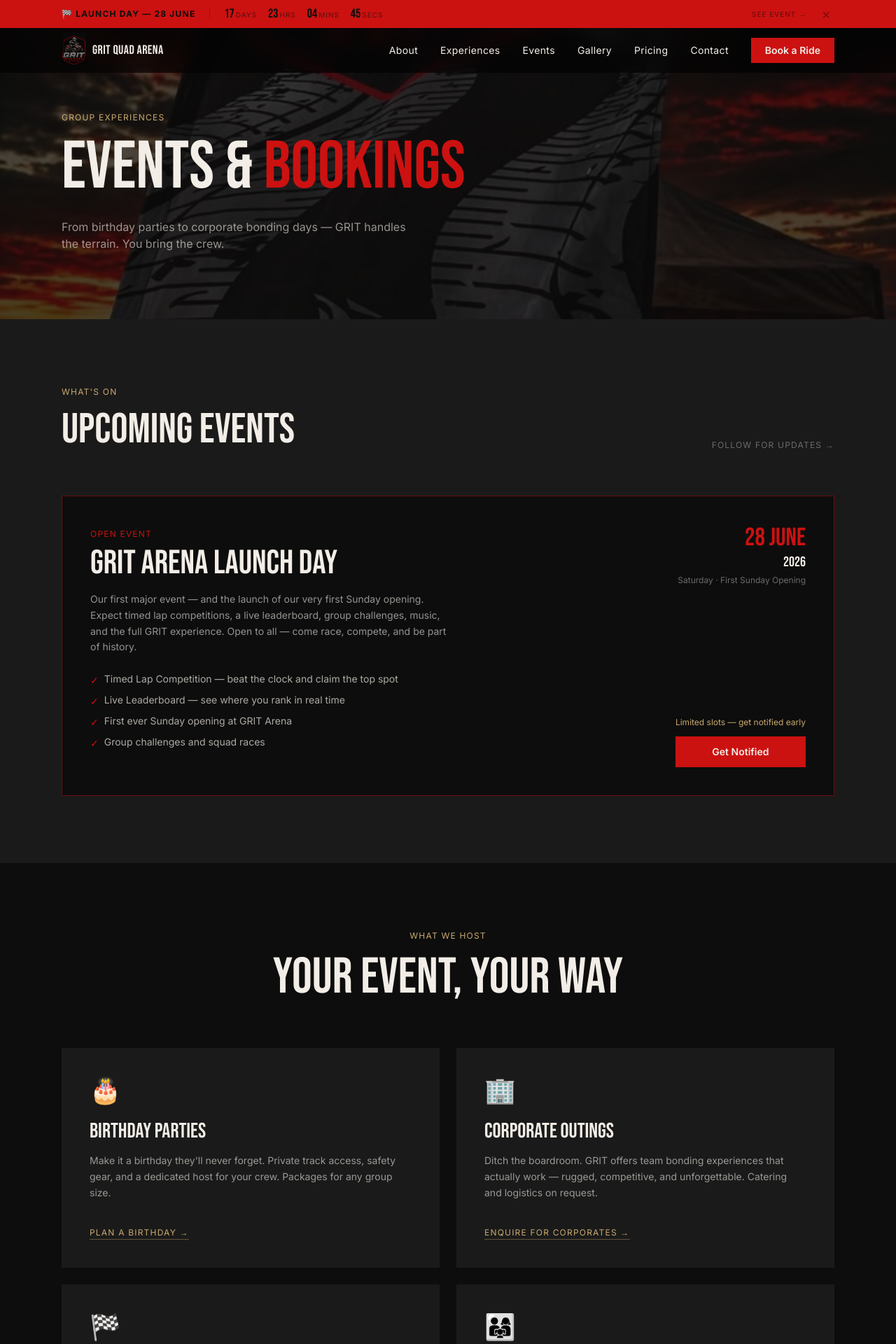
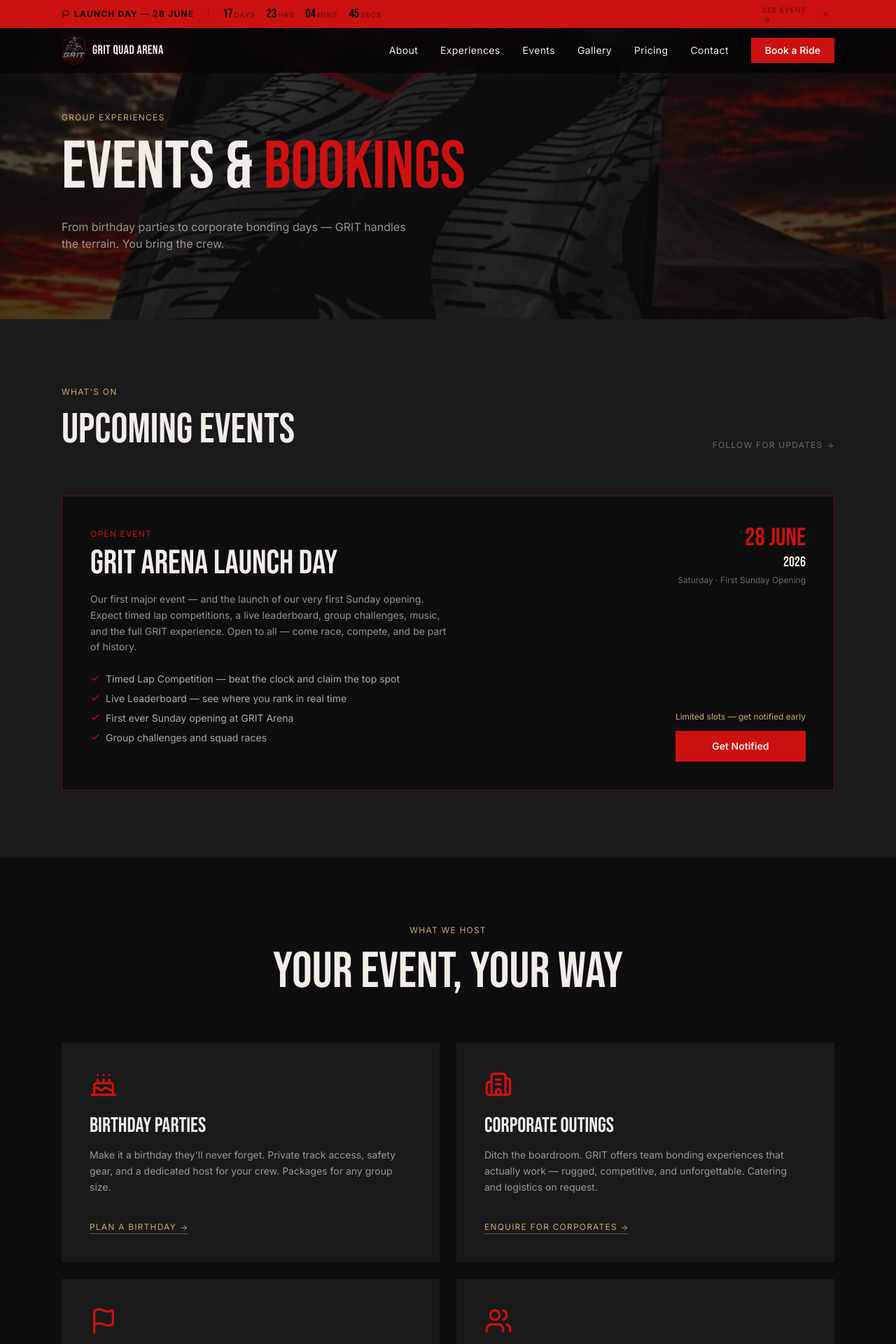
Before and after one commit to PTM-Ngelale/grit-quad-arena, a Next.js app: page /events in a window 1280 px wide. Shown: the top 1920 px of the page at 70% size. Built offline with nearby package versions, Linux system fonts and the light colour scheme.

Commit message:
Install lucide-react and replace all icons project-wide
Replaces unicode characters (★ → → ✓ ×) and emoji icons with
Lucide components: Star, ArrowRight, Check, X, Flag, Cake,
Building2, Users across 8 files.

Co-Authored-By: Claude Sonnet 4.6 <noreply@anthropic.com>

```diff
--- a/app/booking/page.tsx
+++ b/app/booking/page.tsx
@@ -1,4 +1,5 @@
 import type { Metadata } from 'next'
+import { Check } from 'lucide-react'
 import Navbar from '@/components/Navbar'
 import Footer from '@/components/Footer'
 import ScrollRevealProvider from '@/components/ScrollRevealProvider'
@@ -139,7 +140,7 @@ export default function BookingPage() {
                     'Refund policy: [PLACEHOLDER]',
                   ].map((item) => (
                     <li key={item} className="font-body text-grit-white/70 text-sm flex items-start gap-2">
-                      <span className="text-grit-orange mt-0.5 text-xs shrink-0">✓</span>
+                      <Check size={14} className="text-grit-orange mt-0.5 shrink-0" aria-hidden="true" />
                       {item}
                     </li>
                   ))}
--- a/app/events/page.tsx
+++ b/app/events/page.tsx
@@ -1,5 +1,6 @@
 import type { Metadata } from 'next'
 import Image from 'next/image'
+import { Check, ArrowRight, Cake, Building2, Flag, Users } from 'lucide-react'
 import Navbar from '@/components/Navbar'
 import Footer from '@/components/Footer'
 import ScrollRevealProvider from '@/components/ScrollRevealProvider'
@@ -28,28 +29,28 @@ const upcomingEvents = [
 
 const eventTypes = [
   {
-    icon: '🎂',
+    icon: <Cake size={40} className="text-grit-orange" aria-hidden="true" />,
     title: 'Birthday Parties',
     description:
       "Make it a birthday they'll never forget. Private track access, safety gear, and a dedicated host for your crew. Packages for any group size.",
     cta: 'Plan a Birthday',
   },
   {
-    icon: '🏢',
+    icon: <Building2 size={40} className="text-grit-orange" aria-hidden="true" />,
     title: 'Corporate Outings',
     description:
       'Ditch the boardroom. GRIT offers team bonding experiences that actually work — rugged, competitive, and unforgettable. Catering and logistics on request.',
     cta: 'Enquire for Corporates',
   },
   {
-    icon: '🏁',
+    icon: <Flag size={40} className="text-grit-orange" aria-hidden="true" />,
     title: 'Private Track Days',
     description:
       'Book the entire arena for your group. Full track access, custom duration, and a dedicated safety crew. Ideal for car clubs, schools, and large gatherings.',
     cta: 'Book a Private Day',
   },
   {
-    icon: '👨‍👩‍👧',
+    icon: <Users size={40} className="text-grit-orange" aria-hidden="true" />,
     title: 'Family Sessions',
     description:
       'Supervised family rides for all ages. Our team ensures a safe, fun experience for first-timers and younger riders. Age restrictions apply.',
@@ -100,7 +101,7 @@ export default function EventsPage() {
               rel="noopener noreferrer"
               className="font-body text-grit-muted text-xs tracking-widest uppercase hover:text-grit-orange transition-colors whitespace-nowrap"
             >
-              Follow for updates →
+              Follow for updates <ArrowRight size={12} className="inline-block" aria-hidden="true" />
             </a>
           </div>
 
@@ -124,7 +125,7 @@ export default function EventsPage() {
                     <ul className="space-y-2 mb-6">
                       {event.highlights.map((h) => (
                         <li key={h} className="font-body text-grit-white/70 text-sm flex items-start gap-2">
-                          <span className="text-grit-orange shrink-0 mt-0.5">✓</span>
+                          <Check size={14} className="text-grit-orange shrink-0 mt-0.5" aria-hidden="true" />
                           {h}
                         </li>
                       ))}
@@ -172,14 +173,14 @@ export default function EventsPage() {
                 data-reveal
                 className="opacity-0-init bg-grit-grey p-10 hover:scale-[1.02] transition-transform duration-300"
               >
-                <span className="text-4xl block mb-6" aria-hidden="true">{event.icon}</span>
+                <div className="mb-6">{event.icon}</div>
                 <h3 className="font-display text-grit-white text-3xl leading-none mb-4">{event.title}</h3>
                 <p className="font-body text-grit-white/60 text-sm leading-relaxed mb-8">{event.description}</p>
                 <a
                   href="/booking"
                   className="font-body text-grit-sand text-xs tracking-widest uppercase hover:text-grit-orange transition-colors border-b border-grit-sand/40 hover:border-grit-orange pb-0.5"
                 >
-                  {event.cta} →
+                  {event.cta} <ArrowRight size={12} className="inline-block" aria-hidden="true" />
                 </a>
               </div>
             ))}
--- a/app/gallery/page.tsx
+++ b/app/gallery/page.tsx
@@ -1,5 +1,6 @@
 import type { Metadata } from 'next'
 import Image from 'next/image'
+import { ArrowRight } from 'lucide-react'
 import Navbar from '@/components/Navbar'
 import Footer from '@/components/Footer'
 import ScrollRevealProvider from '@/components/ScrollRevealProvider'
@@ -119,7 +120,7 @@ export default function GalleryPage() {
               rel="noopener noreferrer"
               className="grit-btn font-body font-semibold text-sm px-8 py-4"
             >
-              @grit_quad_arena →
+              @grit_quad_arena <ArrowRight size={14} className="inline-block" aria-hidden="true" />
             </a>
           </div>
         </div>
--- a/components/CountdownBanner.tsx
+++ b/components/CountdownBanner.tsx
@@ -1,6 +1,7 @@
 'use client'
 import { useState, useEffect } from 'react'
 import Link from 'next/link'
+import { Flag, ArrowRight, X } from 'lucide-react'
 
 // June 28, 2026 — 10:00 AM WAT (UTC+1)
 const EVENT_DATE = new Date('2026-06-28T10:00:00+01:00')
@@ -50,8 +51,8 @@ export default function CountdownBanner() {
 
         <Link href="/events" className="flex items-center gap-3 md:gap-5 flex-1 min-w-0 group">
           {/* Label */}
-          <span className="font-body text-grit-black text-[10px] md:text-xs font-bold tracking-widest uppercase whitespace-nowrap shrink-0">
-            🏁 Launch Day — 28 June
+          <span className="font-body text-grit-black text-[10px] md:text-xs font-bold tracking-widest uppercase whitespace-nowrap shrink-0 flex items-center gap-1.5">
+            <Flag size={12} aria-hidden="true" /> Launch Day — 28 June
           </span>
 
           {/* Divider */}
@@ -71,8 +72,8 @@ export default function CountdownBanner() {
             ))}
           </div>
 
-          <span className="hidden md:inline font-body text-grit-black/60 text-[10px] tracking-widest uppercase group-hover:text-grit-black transition-colors ml-auto shrink-0">
-            See event →
+          <span className="hidden md:inline font-body text-grit-black/60 text-[10px] tracking-widest uppercase group-hover:text-grit-black transition-colors ml-auto shrink-0 flex items-center gap-1">
+            See event <ArrowRight size={12} aria-hidden="true" />
           </span>
         </Link>
 
@@ -80,9 +81,9 @@ export default function CountdownBanner() {
         <button
           onClick={() => setDismissed(true)}
           aria-label="Dismiss event banner"
-          className="shrink-0 w-6 h-6 flex items-center justify-center text-grit-black/40 hover:text-grit-black transition-colors text-xl leading-none"
+          className="shrink-0 w-6 h-6 flex items-center justify-center text-grit-black/40 hover:text-grit-black transition-colors"
         >
-          ×
+          <X size={14} aria-hidden="true" />
         </button>
       </div>
     </div>
--- a/components/Experiences.tsx
+++ b/components/Experiences.tsx
@@ -1,4 +1,5 @@
 import Image from 'next/image'
+import { ArrowRight } from 'lucide-react'
 
 const activities = [
   {
@@ -79,7 +80,7 @@ export default function Experiences() {
                   href={act.ctaHref}
                   className="font-body text-grit-sand text-xs tracking-widest uppercase hover:text-grit-orange transition-colors border-b border-grit-sand/40 hover:border-grit-orange pb-0.5"
                 >
-                  {act.cta} →
+                  {act.cta} <ArrowRight size={12} className="inline-block" aria-hidden="true" />
                 </a>
               </div>
             </div>
--- a/components/Gallery.tsx
+++ b/components/Gallery.tsx
@@ -1,4 +1,5 @@
 import Image from 'next/image'
+import { ArrowRight } from 'lucide-react'
 
 const galleryItems = [
   { src: '/images/biking-in-motion.jpg',      alt: 'Two riders kicking up dust at GRIT Arena',          category: 'Action'  },
@@ -51,7 +52,7 @@ export default function Gallery() {
             href="/gallery"
             className="font-body text-grit-white text-sm hover:text-grit-orange transition-colors border-b border-grit-white/30 hover:border-grit-orange pb-0.5 mr-8"
           >
-            View Full Gallery →
+            View Full Gallery <ArrowRight size={14} className="inline-block" aria-hidden="true" />
           </a>
           <a
             href="https://www.instagram.com/grit_quad_arena"
@@ -59,7 +60,7 @@ export default function Gallery() {
             rel="noopener noreferrer"
             className="font-body text-grit-white text-sm hover:text-grit-orange transition-colors border-b border-grit-white/30 hover:border-grit-orange pb-0.5"
           >
-            Follow on Instagram →
+            Follow on Instagram <ArrowRight size={14} className="inline-block" aria-hidden="true" />
           </a>
         </div>
       </div>
--- a/components/Pricing.tsx
+++ b/components/Pricing.tsx
@@ -1,3 +1,5 @@
+import { ArrowRight } from 'lucide-react'
+
 const soloRides = [
   { duration: '5 min',  price: '₦6,000',  label: 'Quick Thrill',   featured: false },
   { duration: '10 min', price: '₦10,000', label: 'Perfect Start',  featured: false },
@@ -154,7 +156,7 @@ export default function Pricing() {
                 href="https://wa.me/2348078591455"
                 className="font-body font-semibold text-sm px-6 py-3 bg-grit-orange text-grit-white hover:bg-grit-orange/90 transition-colors inline-block"
               >
-                Request Shuttle →
+                Request Shuttle <ArrowRight size={14} className="inline-block" aria-hidden="true" />
               </a>
             </div>
           </div>
--- a/components/Testimonials.tsx
+++ b/components/Testimonials.tsx
@@ -1,3 +1,5 @@
+import { Star } from 'lucide-react'
+
 // TODO: Replace with real testimonials
 
 const testimonials = [
@@ -38,7 +40,7 @@ export default function Testimonials() {
               {/* Stars */}
               <div className="flex gap-1 mb-4" aria-label="5 out of 5 stars">
                 {Array.from({ length: 5 }).map((_, s) => (
-                  <span key={s} className="text-grit-orange text-sm" aria-hidden="true">★</span>
+                  <Star key={s} size={14} className="text-grit-orange fill-grit-orange" aria-hidden="true" />
                 ))}
               </div>
               {/* Quote */}
--- a/package.json
+++ b/package.json
@@ -8,6 +8,7 @@
     "start": "next start"
   },
   "dependencies": {
+    "lucide-react": "^1.17.0",
     "next": "latest",
     "react": "latest",
     "react-dom": "latest",
```
Also changed, not shown: 1 other file (tests, documents, lock files or other folders).
